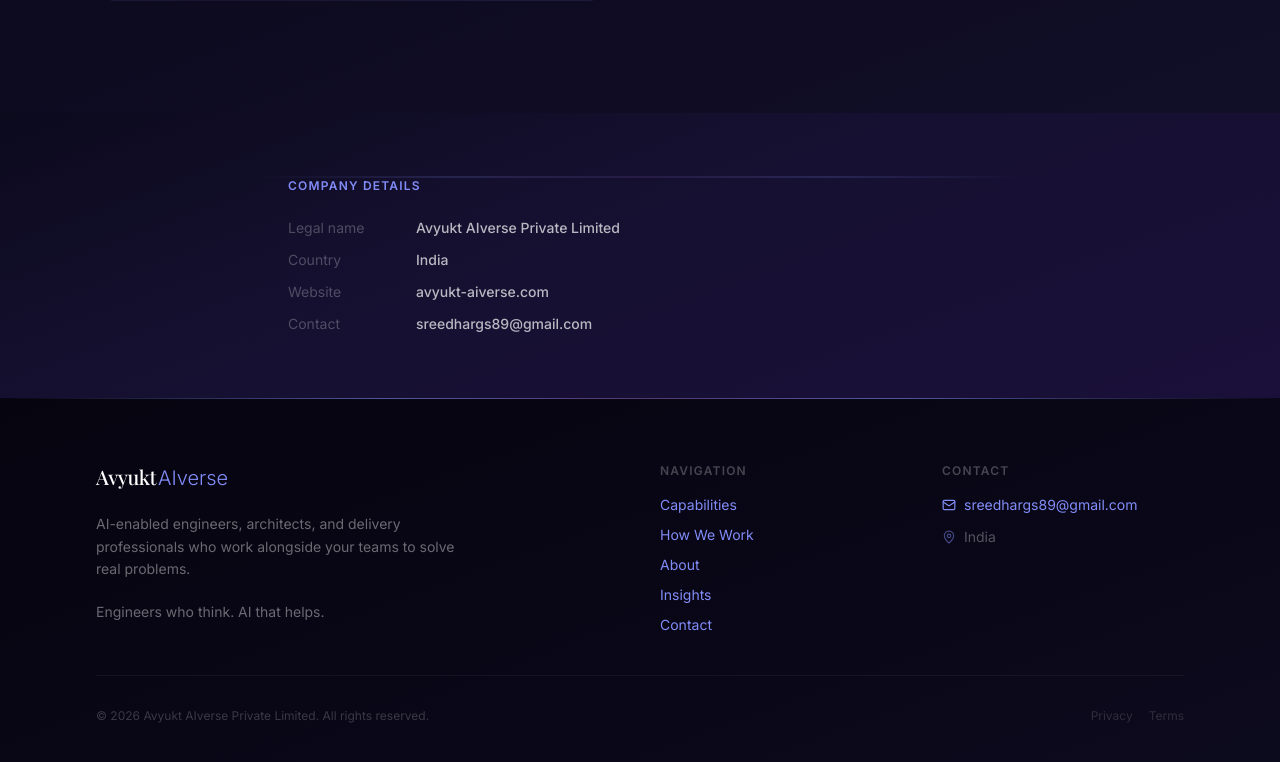
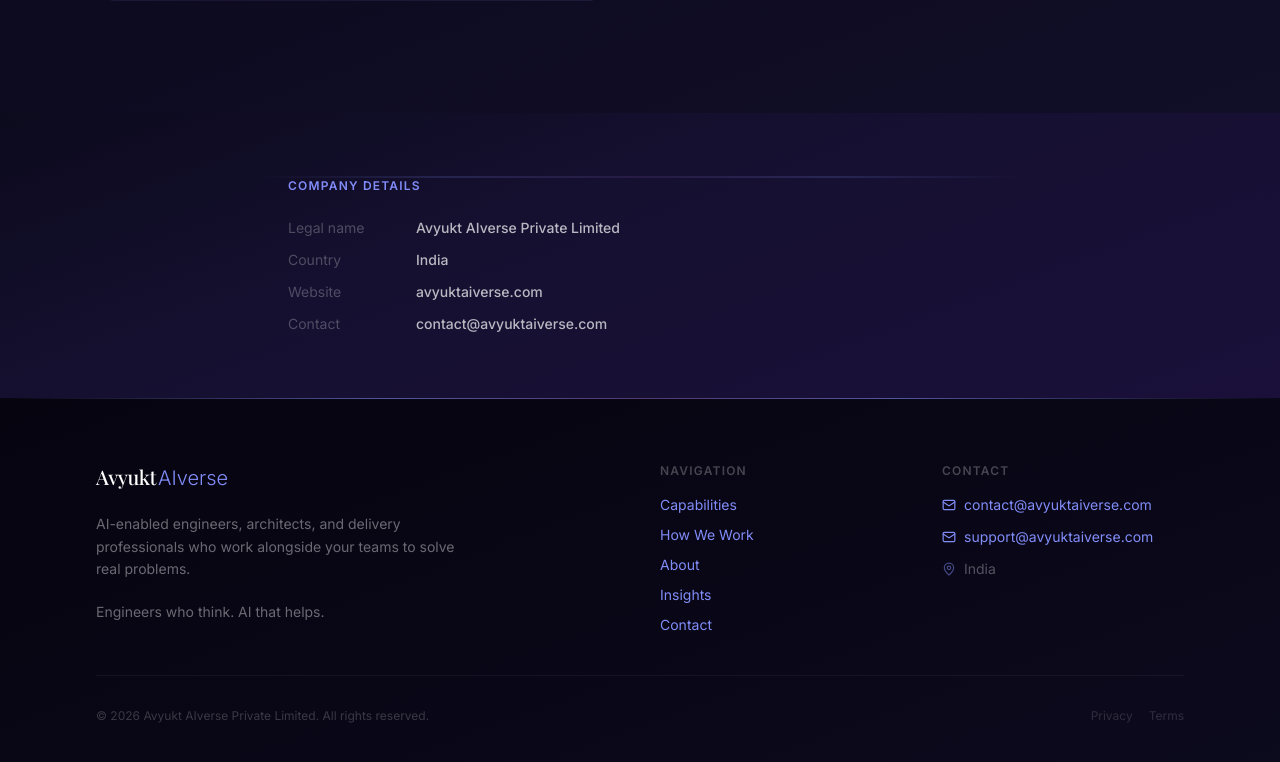
Before and after one commit to sreedhargs89/avyuktaiverse-web, a Next.js app: page /about in a window 1280 px wide. Shown: the part 2670-3432 px from the top of the page. Built offline with nearby package versions, Linux system fonts and the light colour scheme.

Commit message:
chore: update contact emails to company domain

```diff
--- a/app/contact/action.ts
+++ b/app/contact/action.ts
@@ -3,7 +3,7 @@
 import { Resend } from "resend";
 
 const resend = new Resend(process.env.RESEND_API_KEY);
-const TO_EMAIL = "sreedhargs89@gmail.com";
+const TO_EMAIL = "contact@avyuktaiverse.com";
 
 export interface ContactFormState {
   status: "idle" | "success" | "error";
--- a/app/contact/page.tsx
+++ b/app/contact/page.tsx
@@ -56,7 +56,10 @@ export default function ContactPage() {
                   <Mail size={15} style={{ color: "#818cf8" }} />
                   <p className="text-xs font-sans font-semibold uppercase tracking-widest" style={{ color: "#818cf8" }}>Direct Email</p>
                 </div>
-                <a href={`mailto:${COMPANY.email}`} className="text-white/60 hover:text-white transition-colors text-sm break-all">{COMPANY.email}</a>
+                <div className="flex flex-col gap-2">
+                  <a href={`mailto:${COMPANY.email}`} className="text-white/60 hover:text-white transition-colors text-sm break-all">{COMPANY.email}</a>
+                  <a href={`mailto:${COMPANY.supportEmail}`} className="text-white/60 hover:text-white transition-colors text-sm break-all">{COMPANY.supportEmail} <span className="text-white/40">(Support)</span></a>
+                </div>
               </div>
 
               {COMPANY.linkedin && (
--- a/components/layout/footer.tsx
+++ b/components/layout/footer.tsx
@@ -37,6 +37,10 @@ export function Footer() {
                 <Mail size={14} style={{ color: "#818cf8" }} />
                 {COMPANY.email}
               </a>
+              <a href={`mailto:${COMPANY.supportEmail}`} className="flex items-center gap-2 text-sm text-white/40 hover:text-white transition-colors duration-200">
+                <Mail size={14} style={{ color: "#818cf8" }} />
+                {COMPANY.supportEmail}
+              </a>
               {COMPANY.linkedin ? (
                 <a href={COMPANY.linkedin} target="_blank" rel="noopener noreferrer" className="flex items-center gap-2 text-sm text-white/40 hover:text-white transition-colors duration-200">
                   <ExternalLink size={14} style={{ color: "#818cf8" }} />
--- a/lib/constants.ts
+++ b/lib/constants.ts
@@ -4,8 +4,9 @@ export const COMPANY = {
   tagline: "Engineers who think. AI that helps.",
   description:
     "AI-enabled engineers, architects, and delivery professionals who work alongside your teams to solve real problems.",
-  email: "sreedhargs89@gmail.com",
-  domain: "avyukt-aiverse.com",
+  email: "contact@avyuktaiverse.com",
+  supportEmail: "support@avyuktaiverse.com",
+  domain: "avyuktaiverse.com",
   linkedin: "", // add once created
 } as const;
 
```
Also changed, not shown: 1 other file (tests, documents, lock files or other folders).
